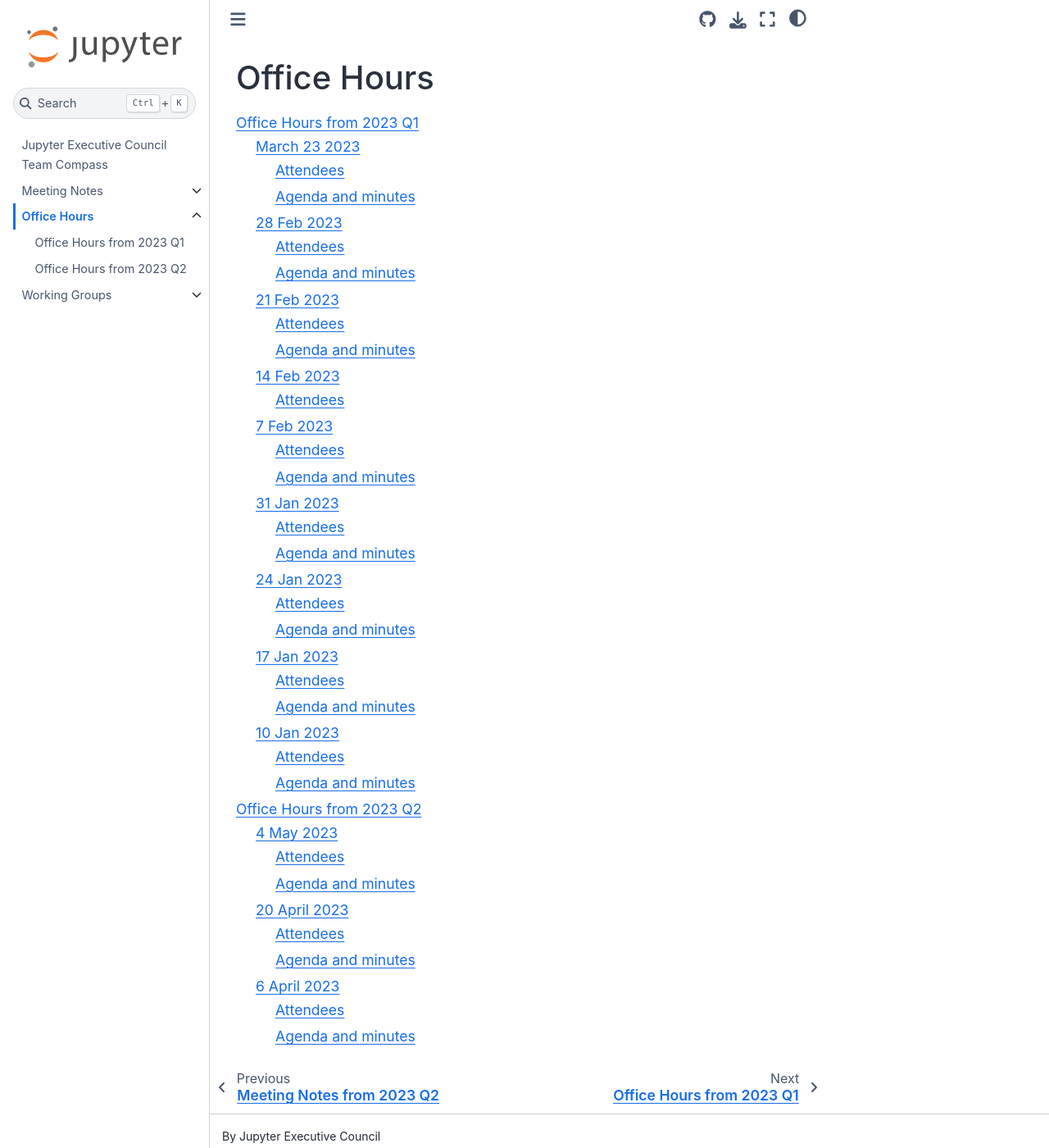
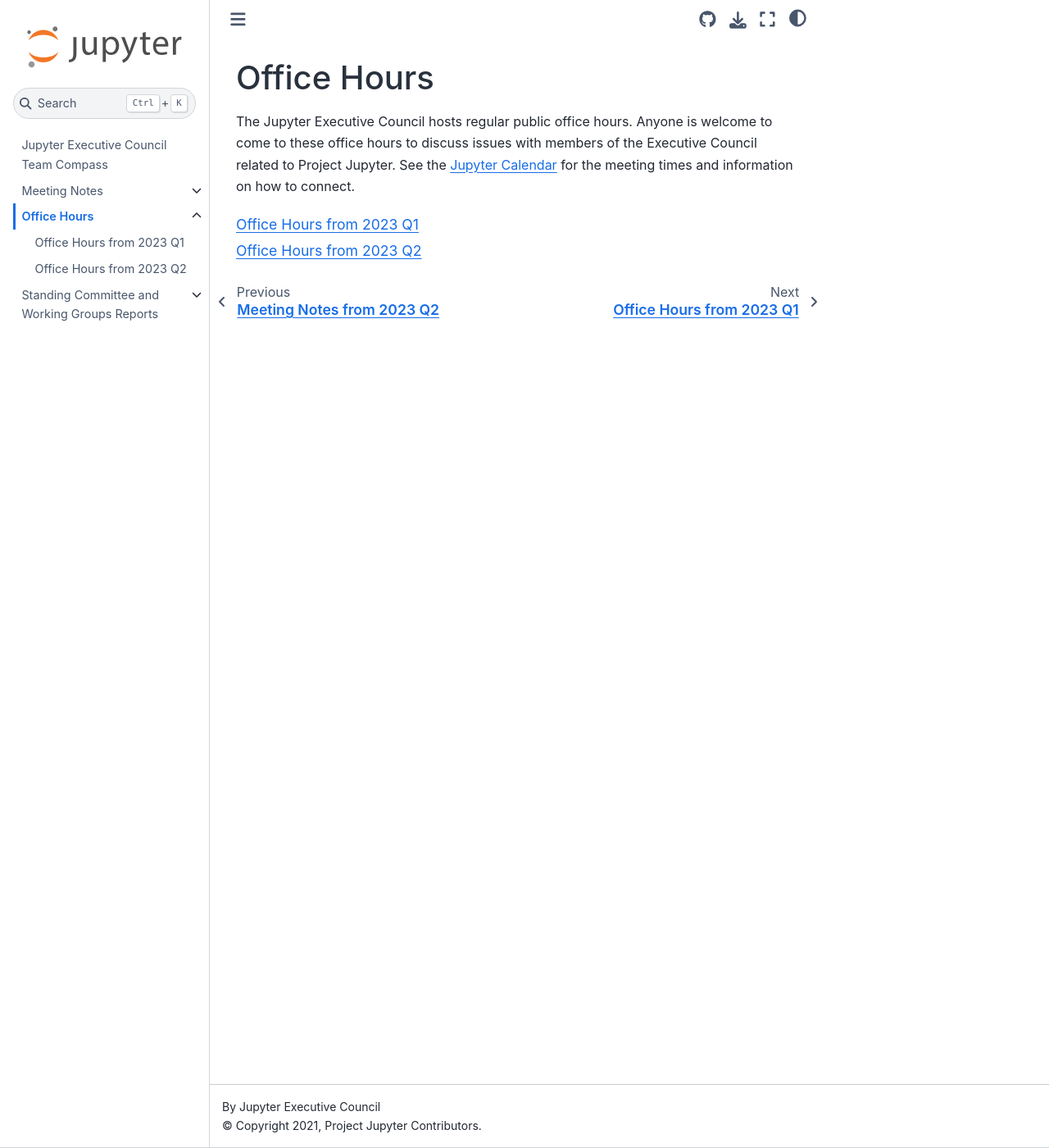
Before and after one commit to jupyter-governance/ec-team-compass, a Sphinx documentation site: the page built from docs/office_hours/readme.md, in a window 1280 px wide and 1400 px high. Shown: the whole window at 82% size. Built offline with Sphinx 7.4.7 and the Sphinx Book theme 1.1.4, drawn with Linux system fonts in a browser that asks for light colours.

Commit message:
Add more info about reports due to the EC

````diff
--- a/docs/office_hours/readme.md
+++ b/docs/office_hours/readme.md
@@ -1,7 +1,12 @@
 # Office Hours
 
+The Jupyter Executive Council hosts regular public office hours. Anyone is
+welcome to come to these office hours to discuss issues with members of the
+Executive Council related to Project Jupyter. See the [Jupyter
+Calendar](https://jupyter.org/community#calendar) for the meeting times and
+information on how to connect.
+
 ```{toctree}
-:maxdepth:1
 :titlesonly:
 2023_Q1
 2023_Q2
--- /dev/null
+++ b/docs/reports/readme.md
@@ -0,0 +1,11 @@
+# Standing Committee and Working Groups Reports
+
+There are a number of [Standing Committees and Working Groups](https://jupyter.org/governance/standing_committees_and_working_groups.html) who report to the Executive Council. These reports are due in January and July and are posted here.
+
+```{toctree}
+communitybuilding/readme
+```
+
+## Instructions for publishing a report
+
+To post a report, create a pull request in the team compass repo which adds the report as a new markdown file in the standing committee or working group directory and adds the new file to the `readme.md` file table of contents in that directory. The Executive Council will review and merge the pull request, thereby publishing the report. If private information needs to be communicated to the Executive Council, send an email to the [Executive Council email list](https://jupyter.org/governance/executive_council.html#contacting-the-executive-council).
````
Also changed, not shown: docs/meeting_notes/readme.md (+2 -1 lines), docs/readme.md (+13 -10 lines), docs/reports/communitybuilding/readme.md (renamed from docs/workinggroups/communitybuilding/readme.md, +0 -2 lines), docs/workinggroups/readme.md (deleted, +0 -5 lines), docs/reports/communitybuilding/report_2023H1.md (renamed from docs/workinggroups/communitybuilding/report_2023H1.md).
